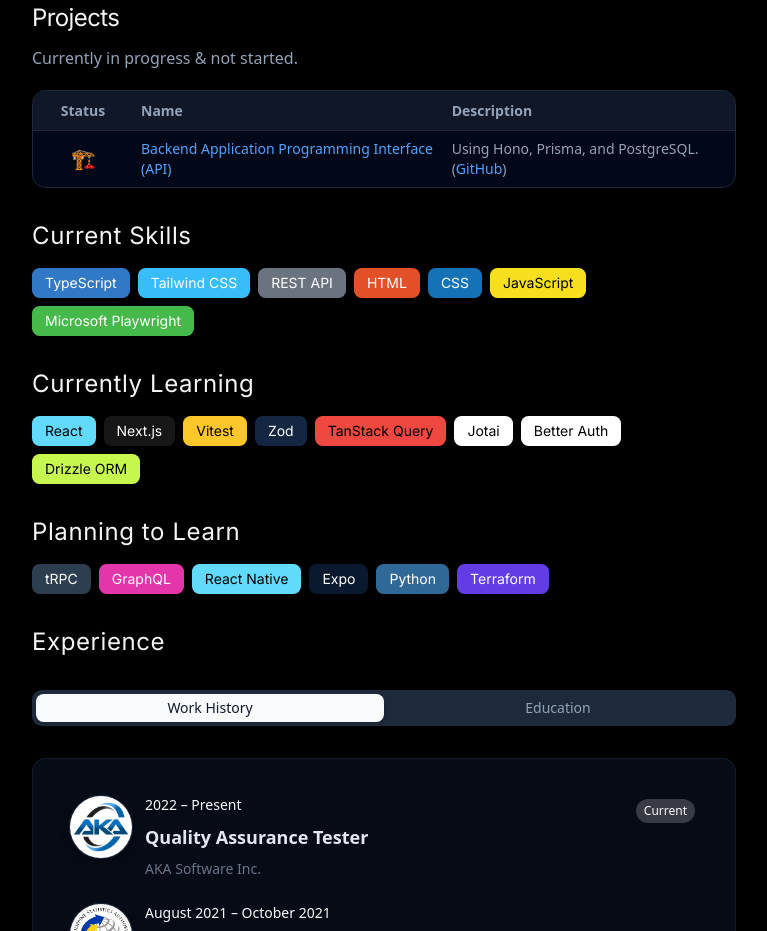
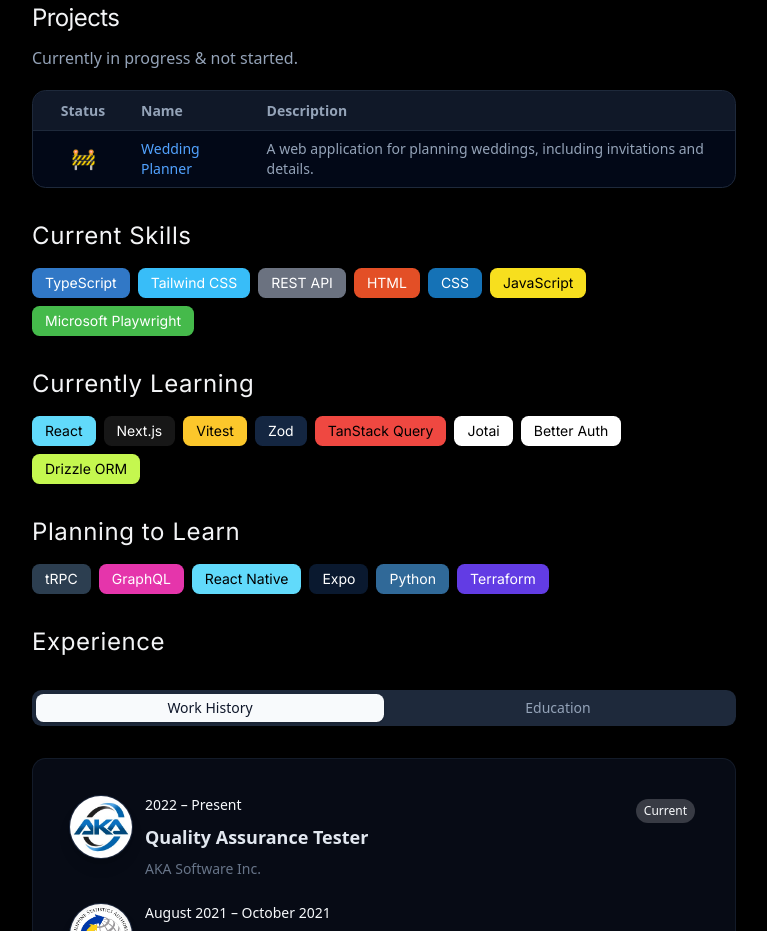
Before and after one commit to andreirabon/portfolio, a React (Vite) app: page / in a window 1280 px wide. Shown: the part 1080-2011 px from the top of the page, without its empty margins (256-1023 px from the left). Built offline with nearby package versions, Linux system fonts and the light colour scheme; a web font is replaced by a local one.

Commit message:
Updated Project.tsx

```diff
--- a/src/components/Projects.tsx
+++ b/src/components/Projects.tsx
@@ -37,7 +37,7 @@
 const plannedProjectsData: PlannedProject[] = [
   {
     id: 1,
-    status: "🏗️",
+    status: "🚧",
     statusAriaLabel: "In Progress",
     name: (
       <a
@@ -45,12 +45,13 @@
         target="_blank"
         rel="noopener noreferrer"
         className="hover:underline text-blue-600 dark:text-blue-400">
-        Backend Application Programming Interface (API)
+        Wedding Planner
       </a>
     ),
     description: (
       <>
-        Using Hono, Prisma, and PostgreSQL. (
+        A web application for planning weddings, including invitations and details.
+        {/* (
         <a
           href="https://github.com/andreirabon/api-hono"
           target="_blank"
@@ -58,7 +59,7 @@
           className="hover:underline text-blue-600 dark:text-blue-400">
           GitHub
         </a>
-        )
+        ) */}
       </>
     ),
   },
```
